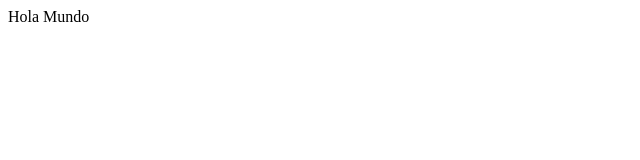
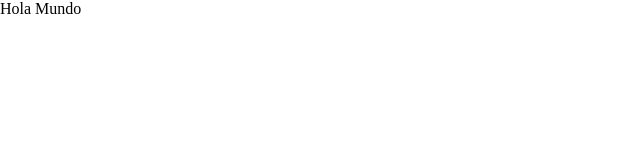
Before and after one commit to DanMelende5-CEI/Mototest, a plain HTML site: page index.html in a window 1280 px wide. Shown: the whole page, without its empty margins (0-640 px from the left). Drawn offline with Linux system fonts and the light colour scheme.

Commit message:
CSS and variables started

```diff
--- a/css/style.css
+++ b/css/style.css
@@ -0,0 +1,25 @@
+*{
+    padding: 0;
+    margin: 0;
+    box-sizing: border-box;
+}
+
+:root{
+
+/* Colors*/
+    --color--primery-red: #FF0501;
+    --color-black: #111111;
+    --color-white: #FFFFFF;
+    --color-light-grey: #E8E8E8;
+    --color-success: #4ADE80;
+    --color-feeedback-error: #1E40AF;
+
+/* Sizes */
+
+--size-xxl: 4rem;
+--size--xl: 3rem;
+--size--lg: 1.5rem
+--
+
+
+}
--- a/index.html
+++ b/index.html
@@ -5,6 +5,7 @@
     <meta name="viewport" content="width=device-width, initial-scale=1.0">
     <title>Mototest</title>
     <link rel="stylesheet" href="/css/style.css">
+    <link rel="shortcut icon" href="/media/motorcycle-svgrepo-com.svg" type="image/x-icon">
 
 </head>
 <body>
```
Also changed, not shown: media/motorcycle-svgrepo-com.svg (added).
